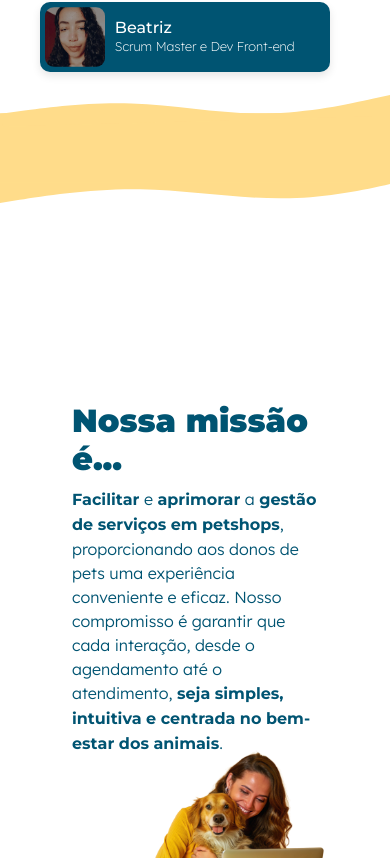
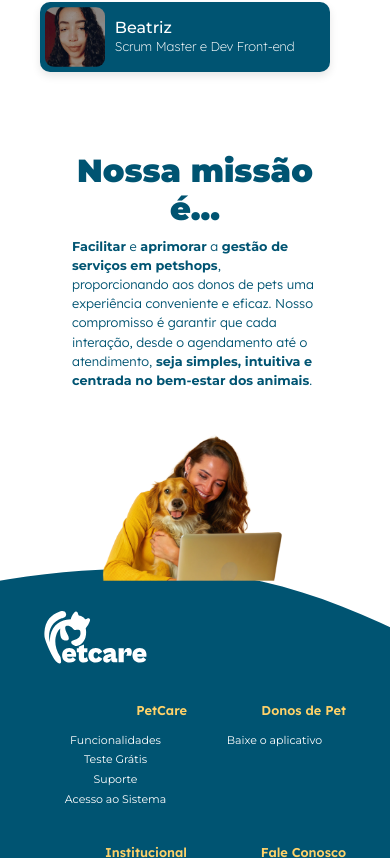
Before and after one commit to TeamPetCare/PetCare-frontend, a React (Vite) app in the folder aplicacao-petcare/: page /sobreNos in a window 390 px wide. Shown: the part 1286-2144 px from the top of the page. Built offline with nearby package versions, Linux system fonts and the light colour scheme.

Commit message:
style: ajuste respons. em imagem missao

```diff
--- a/aplicacao-petcare/src/components/site-institucional/sobrenos/MissionSection/MissionSection.jsx
+++ b/aplicacao-petcare/src/components/site-institucional/sobrenos/MissionSection/MissionSection.jsx
@@ -2,7 +2,6 @@ import React from 'react';
 import styles from './MissionSection.module.css'; // Importando o CSS módulo
 import mulherImg from '../../../../utils/assets/site-institucional/sobrenos/mulhercomcachorro.png';
 import waveImg from '../../../../utils/assets/site-institucional/sobrenos/wavesobrenos.svg';
-
 
 const MissionSection = () => {
     return (
@@ -16,7 +15,6 @@ const MissionSection = () => {
                         proporcionando aos donos de pets uma experiência conveniente e eficaz. Nosso compromisso é garantir que
                         cada interação, desde o agendamento até o atendimento, <strong>seja simples, intuitiva e centrada no bem-estar dos animais</strong>.
                     </p>
-
                 </div>
                 <img src={mulherImg} alt="Mulher com cachorro" className={styles.woman} />
             </div>
--- a/aplicacao-petcare/src/components/site-institucional/sobrenos/MissionSection/MissionSection.module.css
+++ b/aplicacao-petcare/src/components/site-institucional/sobrenos/MissionSection/MissionSection.module.css
@@ -12,6 +12,13 @@
     z-index: 1;
     margin-left: calc(50% - 50vw);
     overflow: hidden;
+}
+
+/* Adiciona esta classe para ocultar a onda em telas menores */
+@media (max-width: 768px) {
+    .wave {
+        display: none; /* Esconde a onda */
+    }
 }
 
 .content {
@@ -43,7 +50,7 @@
 
 .text p {
     color: var(--cor-primaria-azul-escuro);
-    font-size: 1rem;
+    font-size: 0.8rem;
     text-align: left;
 }
 
@@ -60,22 +67,24 @@
 /* Media Queries para responsividade */
 @media (max-width: 768px) {
     .content {
-        padding: 1rem;
-        flex-direction: column;
-        align-items: center;
+        flex-direction: column; /* Muda para coluna */
+        align-items: center; /* Centraliza os itens */
+        padding: 1rem; /* Reduz o padding */
     }
 
     .text {
         color: var(--cor-primaria-azul-escuro);
         font-weight: 900;
-        margin-top: 250px;
+        margin-top: 0; /* Remove o margin-top para centralizar melhor */
         padding: 1rem;
+        text-align: center; /* Centraliza o texto */
     }
 
     .woman {
         width: 70%;
         max-width: 400px;
+        margin: 20px auto 0; /* Centraliza a imagem e espaço acima dela */
+        margin-top: 20px; /* Espaço acima da imagem */
         margin-bottom: -50px; /* Mantém a mulher dentro da wave */
-        margin-top: -30px; /* Ajuste para a posição da imagem na tela menor */
     }
 }
```
